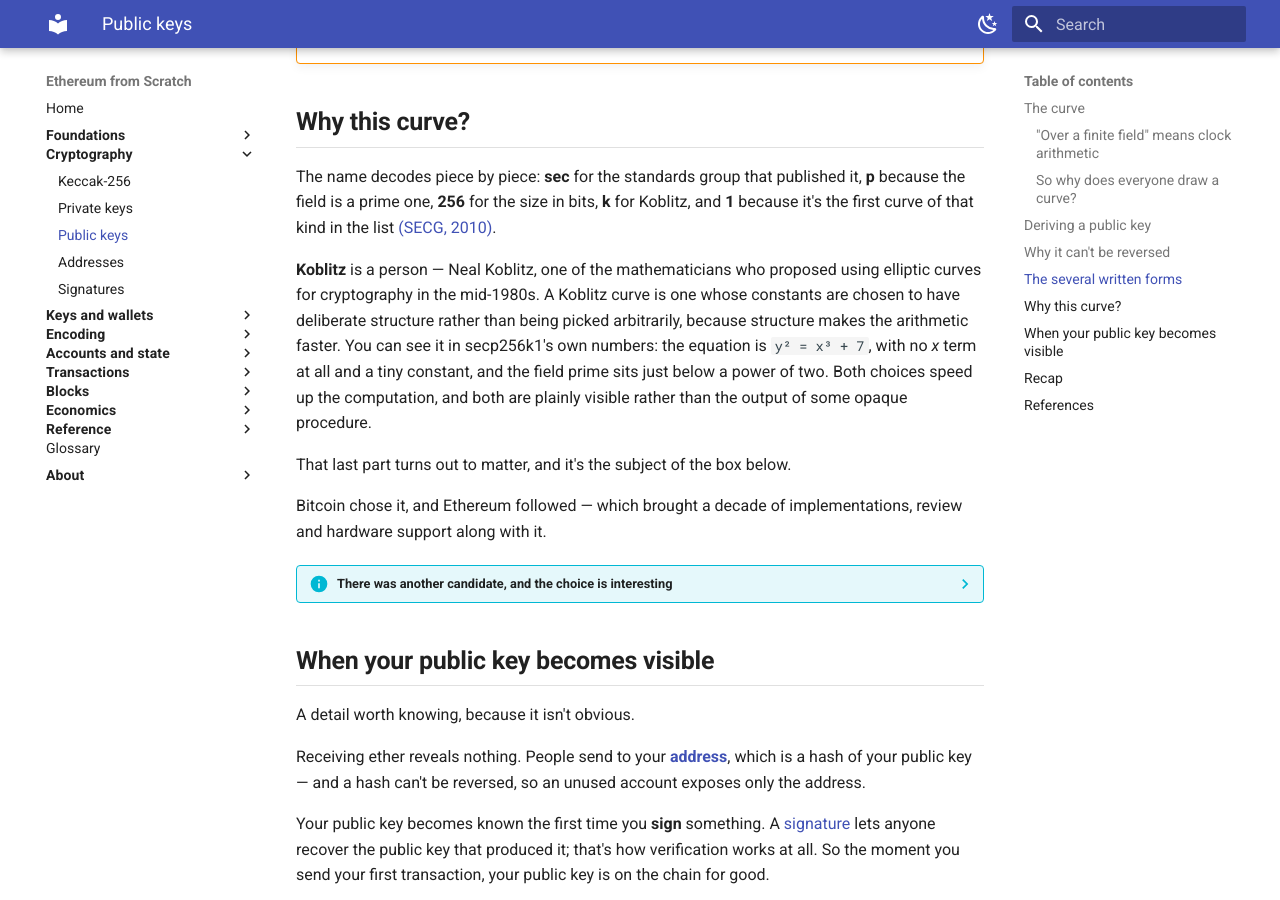
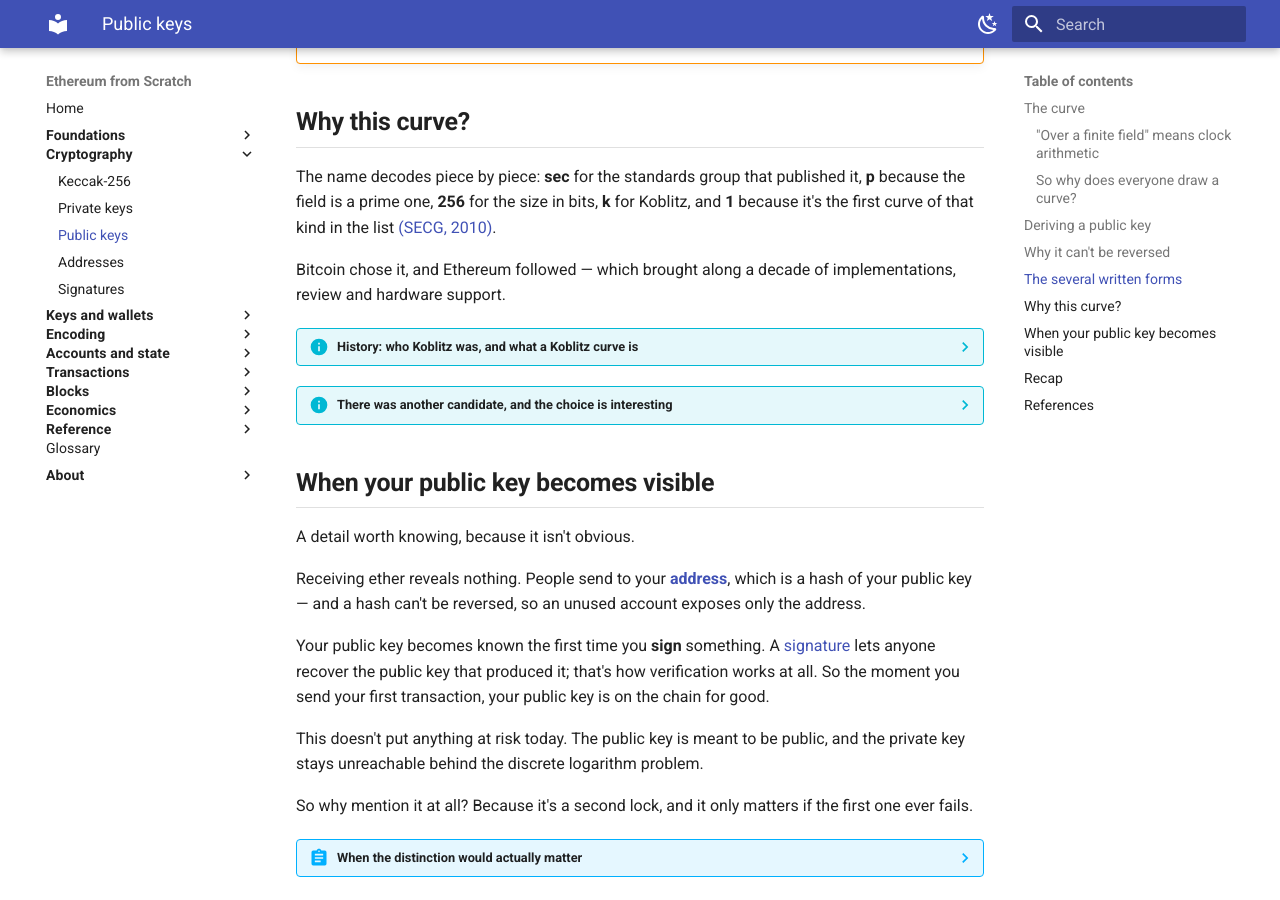
Before and after one commit to davide-stocco/ethereum-from-scratch, an MkDocs documentation site: the page built from docs/crypto/public-keys.md, in a window 1280 px wide and 900 px high, scrolled down 4838 px. Built offline with MkDocs 1.6.1 and Material for MkDocs 9.7.7, drawn with Linux system fonts in a browser that asks for light colours; part of the change alters nothing that is shown.

Commit message:
Move the Koblitz background into a closed history box
It was two paragraphs of etymology and curve-design detail sitting in
the main flow, where a reader who just wants to know which curve
Ethereum uses has to wade through it.

The main text now keeps only the name decoding and the fact that
Bitcoin chose it first. The box carries who Koblitz was — adding
Victor Miller, who proposed the same idea independently — what a
Koblitz curve is, and the visible constants.

It also ends on the right note. The speed is the stated reason for
structured constants, but the property that matters is that they're
inspectable, which is what the secp256r1 box then builds on.

````diff
--- a/docs/crypto/public-keys.md
+++ b/docs/crypto/public-keys.md
@@ -274,11 +274,35 @@ The `0x04` prefix in the second form is a marker meaning "uncompressed point fol
 
 The name decodes piece by piece: **sec** for the standards group that published it, **p** because the field is a prime one, **256** for the size in bits, **k** for Koblitz, and **1** because it's the first curve of that kind in the list [(SECG, 2010)](#ref-secg-2010).
 
-**Koblitz** is a person — Neal Koblitz, one of the mathematicians who proposed using elliptic curves for cryptography in the mid-1980s. A Koblitz curve is one whose constants are chosen to have deliberate structure rather than being picked arbitrarily, because structure makes the arithmetic faster. You can see it in secp256k1's own numbers: the equation is `y² = x³ + 7`, with no *x* term at all and a tiny constant, and the field prime sits just below a power of two. Both choices speed up the computation, and both are plainly visible rather than the output of some opaque procedure.
+Bitcoin chose it, and Ethereum followed — which brought along a decade of implementations, review and hardware support.
 
-That last part turns out to matter, and it's the subject of the box below.
+??? info "History: who Koblitz was, and what a Koblitz curve is"
 
-Bitcoin chose it, and Ethereum followed — which brought a decade of implementations, review and hardware support along with it.
+    **Koblitz** is a person. Neal Koblitz was one of two mathematicians who,
+    working independently in the mid-1980s, proposed using elliptic curves for
+    cryptography — the other was Victor Miller. Until then elliptic curves
+    were a subject in pure number theory with no particular connection to
+    keeping secrets.
+
+    A **Koblitz curve** is one whose constants are chosen to have deliberate
+    structure rather than being picked arbitrarily, because structure makes
+    the arithmetic faster.
+
+    You can see it in secp256k1's own numbers. The equation is `y² = x³ + 7`,
+    with no *x* term at all and a tiny constant, and the field prime sits just
+    below a power of two:
+
+    ```
+    p = 2²⁵⁶ − 2³² − 977
+    ```
+
+    Both choices speed up the computation. But they have a second property
+    that turned out to matter more: **they're plainly visible.** Anyone can see
+    why each constant is what it is, because there's nothing to see — a 7, and
+    a prime chosen to sit near a round binary number.
+
+    That becomes the interesting part when you compare it with the
+    alternative, which is the next box.
 
 ??? info "There was another candidate, and the choice is interesting"
 
````
